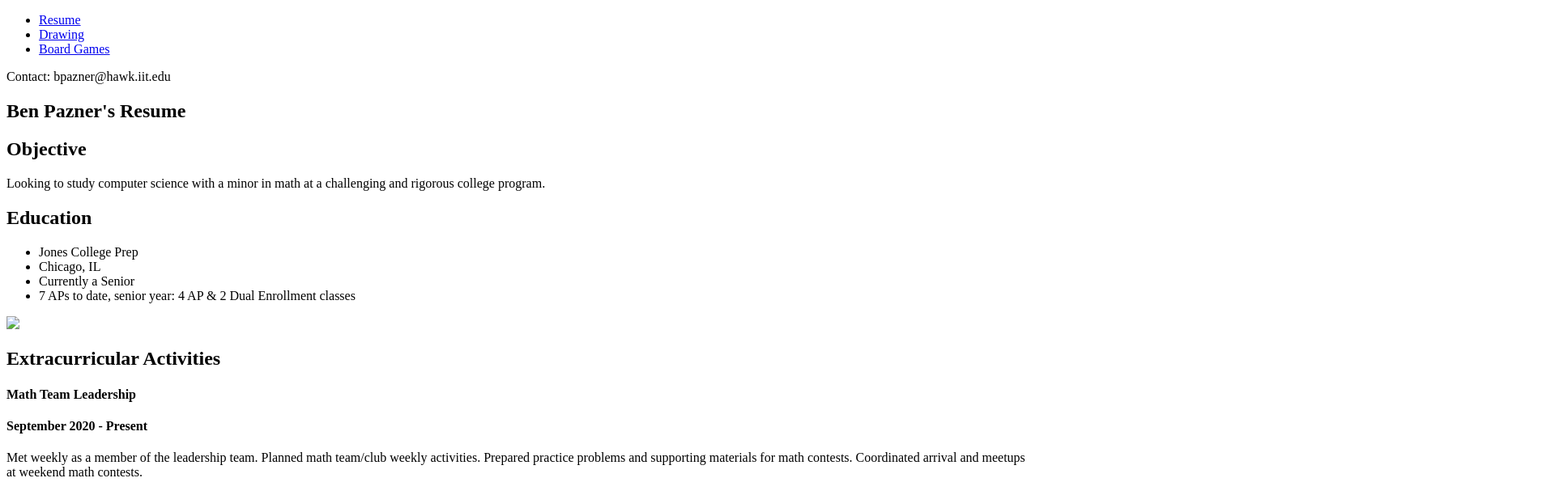
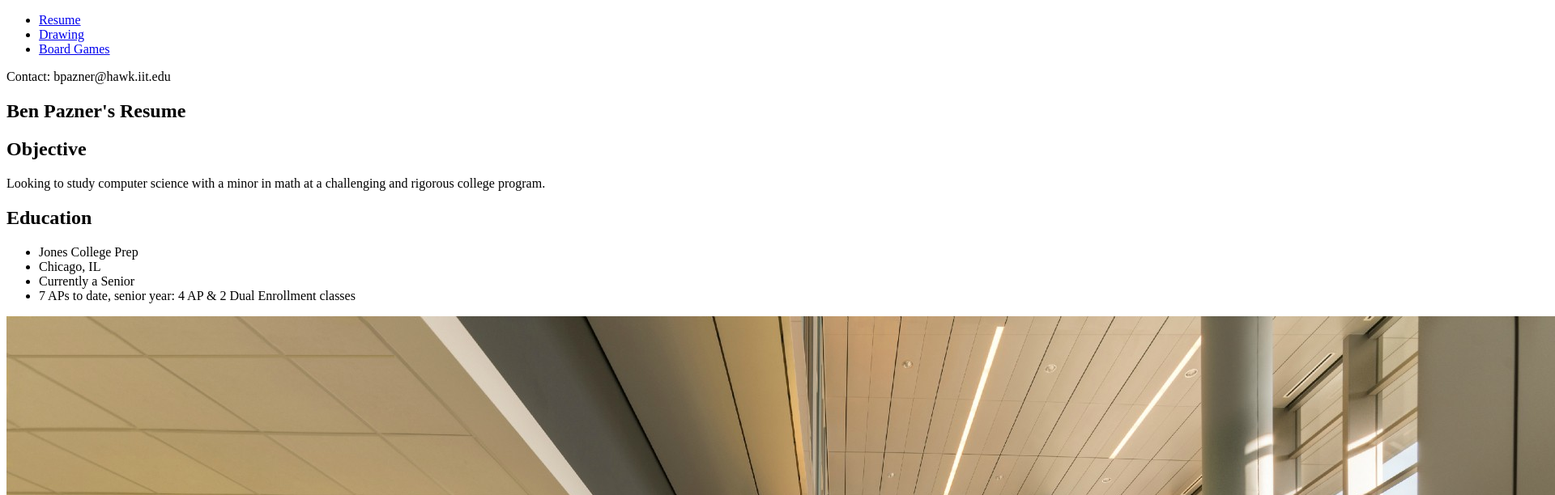
Before and after one commit to u7425/project_3, a plain HTML site: page index.html in a window 1280 px wide. Shown: the top 612 px of the page at 81% size, 1920 px wide, since content can reach past the window. Drawn offline with Linux system fonts and the light colour scheme.

Commit message:
Update index.html

```diff
--- a/index.html
+++ b/index.html
@@ -36,7 +36,7 @@
       <li>Currently a Senior</li>
       <li>7 APs to date, senior year: 4 AP & 2 Dual Enrollment classes</li>
     </ul>
-    <img src="images/jones.jpg alt="Jones Interior">
+    <img src="images/jones.jpg" alt="Jones Interior">
   </section>
 
   <section>
```
